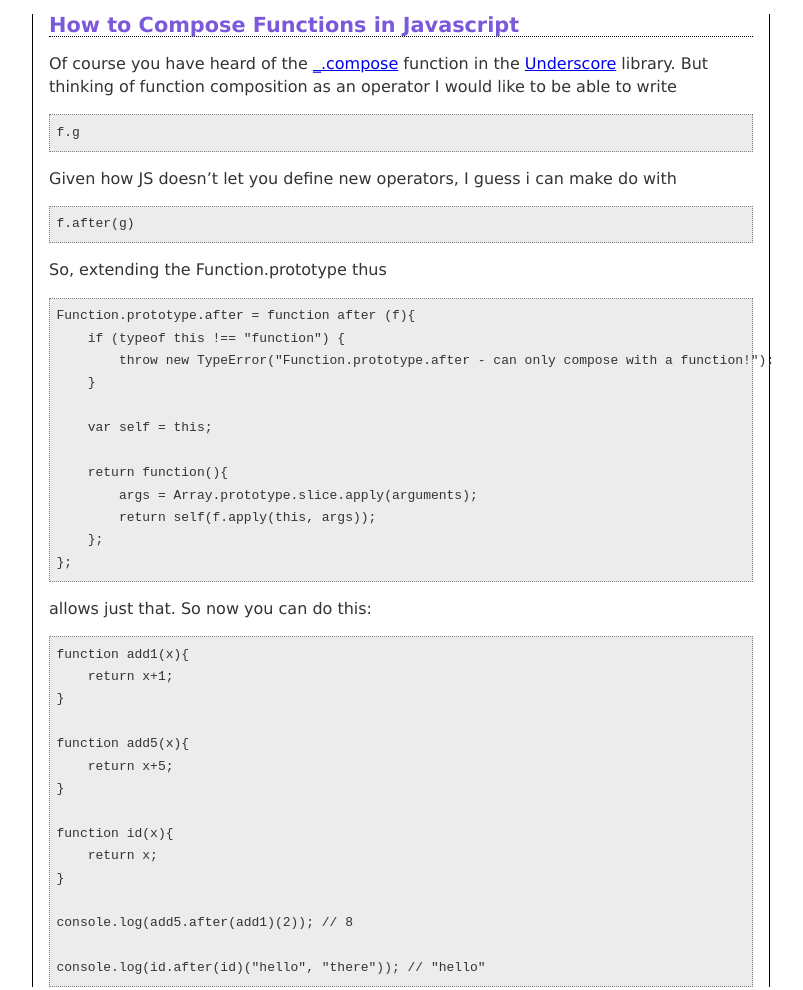
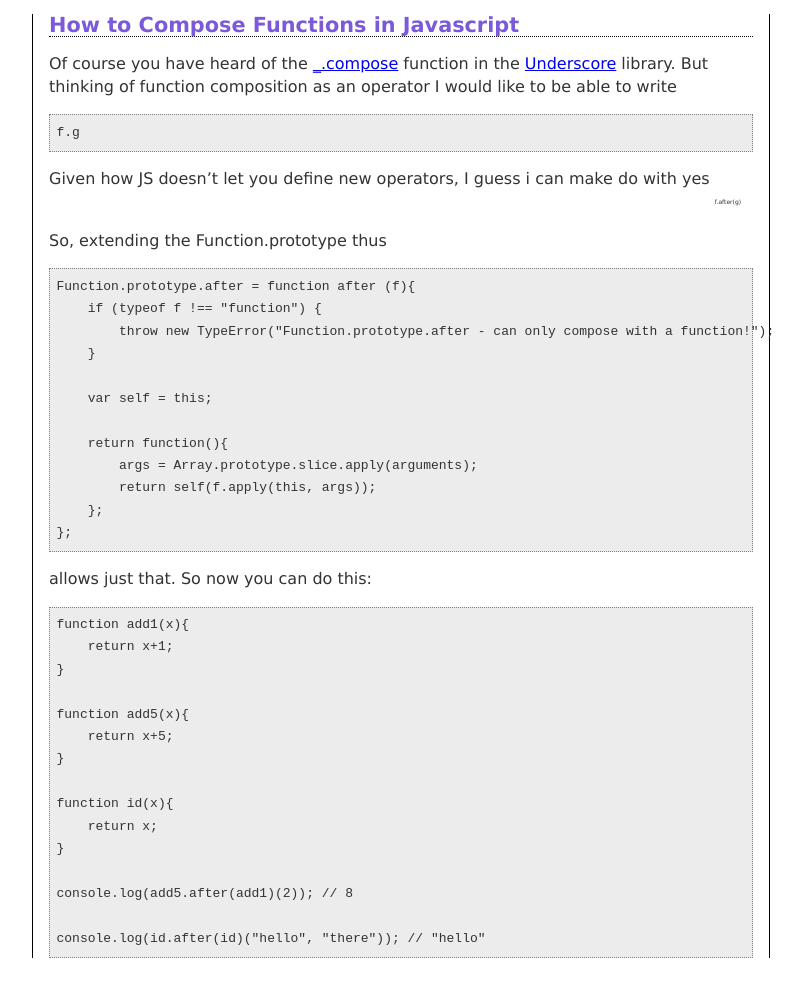
Before and after one commit to bcgohla/bcgohla.github.io, a plain HTML site: page composeFunctions.blog.html in a window 1280 px wide. Shown: the whole page, without its empty margins (239-1042 px from the left). Drawn offline with Linux system fonts and the light colour scheme.

Commit message:
another typo

```diff
--- a/composeFunctions.blog.html
+++ b/composeFunctions.blog.html
@@ -15,11 +15,10 @@
 <h1 id="how-to-compose-functions-in-javascript">How to Compose Functions in Javascript</h1>
 <p>Of course you have heard of the <a href="http://underscorejs.org/#compose">_.compose</a> function in the <a href="http://underscorejs.org">Underscore</a> library. But thinking of function composition as an operator I would like to be able to write</p>
 <pre><code>f.g </code></pre>
-<p>Given how JS doesn’t let you define new operators, I guess i can make do with</p>
-<pre><code>f.after(g)</code></pre>
+<p>Given how JS doesn’t let you define new operators, I guess i can make do with yes <sub><sub><sub><sub><sub><sub><sub> f.after(g) </sub></sub></sub></sub></sub></sub></sub></p>
 <p>So, extending the Function.prototype thus</p>
 <pre><code>Function.prototype.after = function after (f){
-    if (typeof this !== &quot;function&quot;) {
+    if (typeof f !== &quot;function&quot;) {
         throw new TypeError(&quot;Function.prototype.after - can only compose with a function!&quot;);
     }
 
```
Also changed, not shown: 1 other file.
